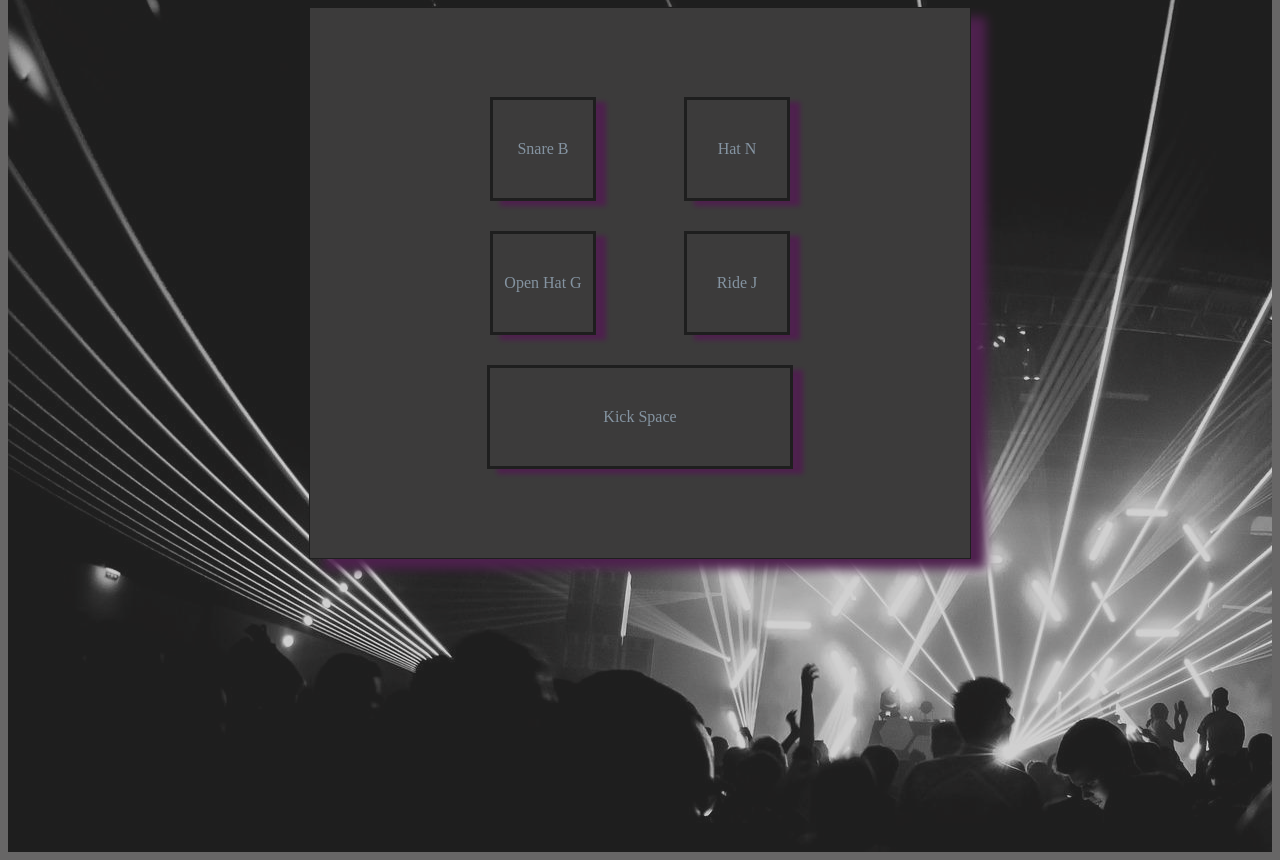
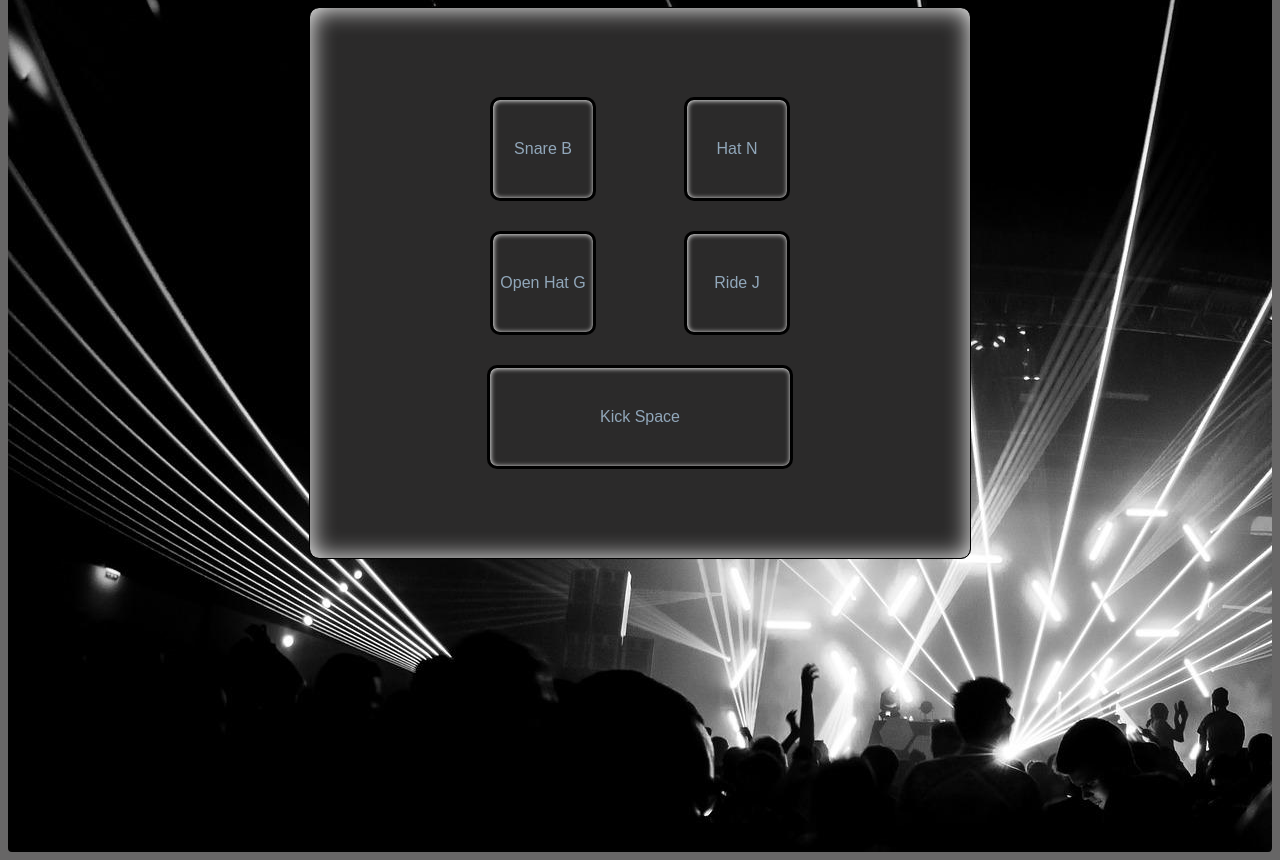
Before and after one commit to cmap89/drum_machine, a plain HTML site: page index.html in a window 1280 px wide. Shown: the part 81-941 px from the top of the page. Drawn offline with Linux system fonts and the light colour scheme.

Commit message:
Modify style.css to update the font and box-shadow of main pad board and pads.

```diff
--- a/style.css
+++ b/style.css
@@ -4,6 +4,7 @@
 
 body {
     background-color: #676666;
+    font-family: Arial, Helvetica, sans-serif;
 }
 
 h1 {
@@ -17,7 +18,7 @@ h1 {
     align-items: center;
     background-color: #000;
     background-image: url('./Pics/concert-image.jpg');
-    opacity: .7;
+    border-radius: 4px;
 }
 
 .pad-board {
@@ -28,9 +29,11 @@ h1 {
     width: 660px;
     height: 450px;
     border: 1px black solid;
+    border-radius: 10px;
     background-color: #2b2a2a;
     padding: 50px 0;
     box-shadow: 15px 10px 10px #440444;
+    box-shadow: inset .5px .5px 25px white;
 }
 
 
@@ -55,7 +58,8 @@ h1 {
     padding: 40px 0;
     transition: all .07s;
     border: solid black 3px;
-    box-shadow: 10px 5px 5px #440444;
+    box-shadow: inset .5px .5px 5px white;
+    border-radius: 10px;
 }
 
 
```
